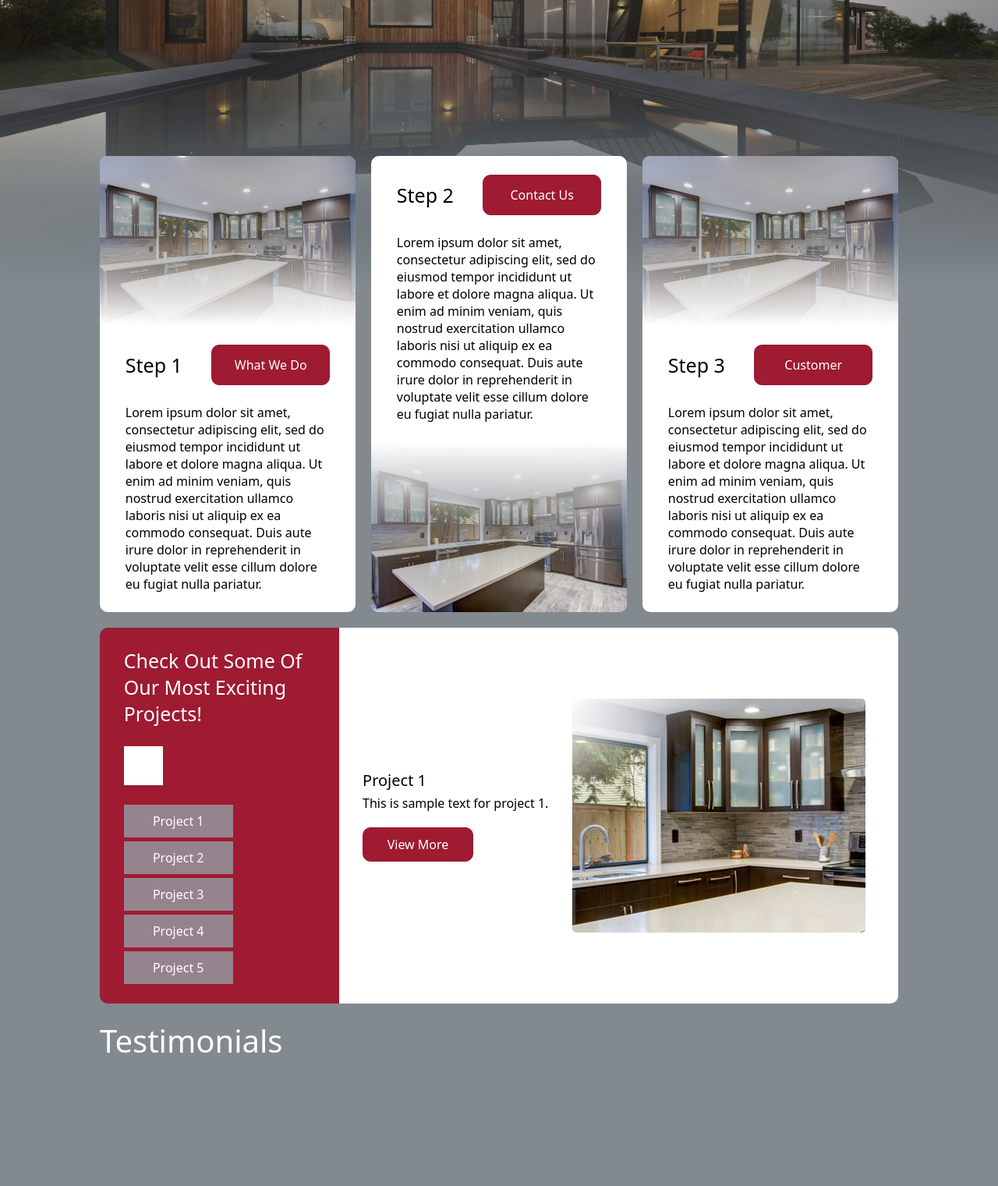
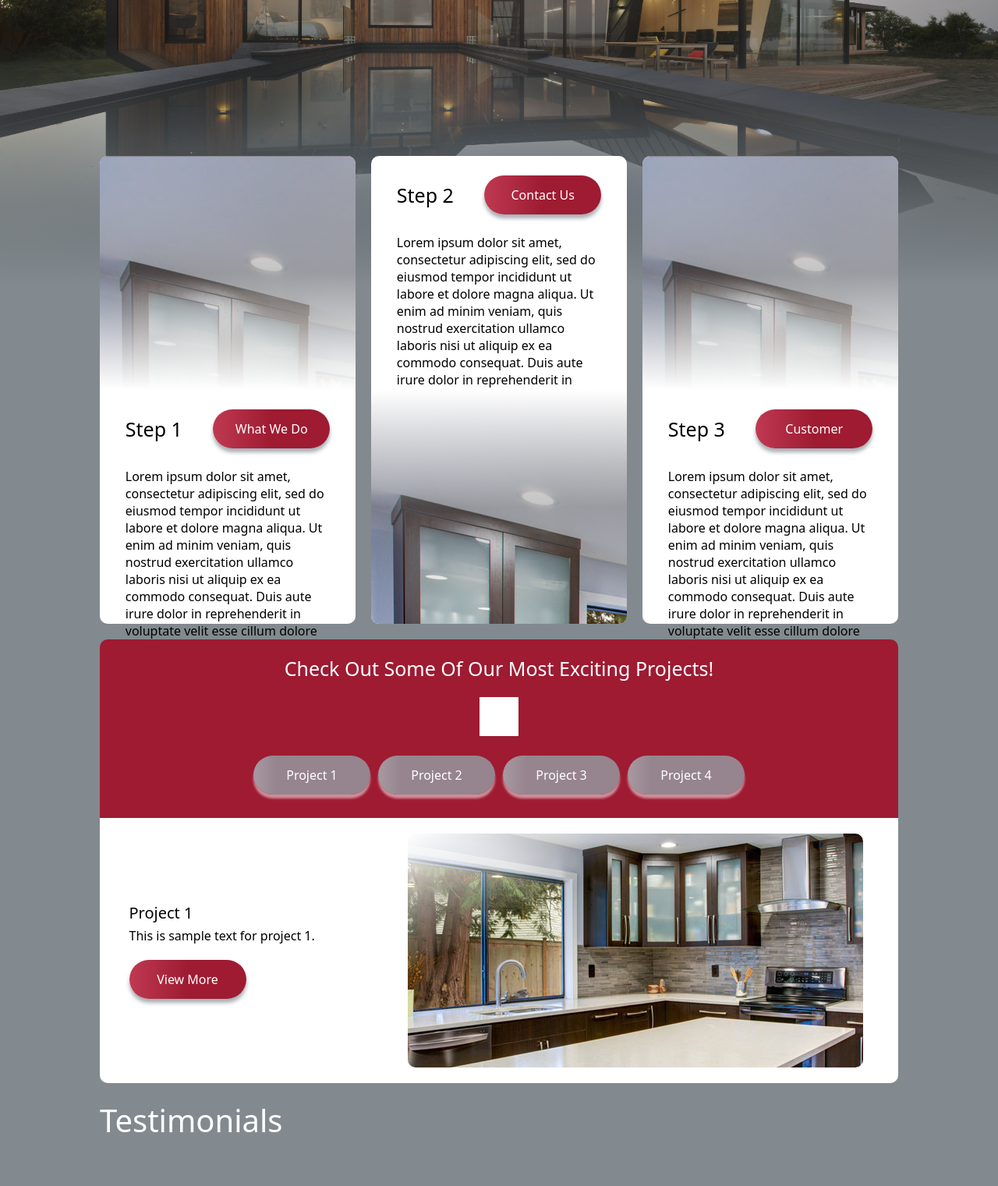
Before and after one commit to OReynolds123/MilliganRemodeling, a PHP site: page / in a window 1280 px wide. Shown: the part 434-1955 px from the top of the page at 78% size. Before the commit the page ends 1784 px from the top, so only its background shows below. Run offline with PHP 8.4, Linux system fonts and the light colour scheme.

Commit message:
Updated scaling

```diff
--- a/index.html
+++ b/index.html
@@ -63,60 +63,81 @@
         <div class="processLandingDiv">
             <div class="processLandingContainer">
                 <div class="processLandingContainerPicDiv">
-                    <img src="images/bkg1.jpg" class="processLandingContainerPic">
-                    <div class="processLandingContainerPicGradient"></div>
+                    <div class="processLandingContainerPic"></div>
                 </div>
+                <div class="processLandingContainerInfoDiv">
                     <div class="processLandingContainerTitleDiv">
                         <div class="processLandingContainerTitle">Step 1</div>
                         <div class="processLandingContainerButtonDiv">
-                        <a href="pages/info.html" class="processLandingContainerButton">What We Do</a>
+                            <div class="btnDiv">
+                                <div class="btnDivWrap">
+                                    <div class="btnBkg"></div>
+                                    <a class="btn" onmouseover="moveBtnBkgRight(this);" onmouseleave="moveBtnBkgLeft(this);" href="pages/info.html">What We Do</a>
+                                </div>
+                            </div>
                         </div>
                     </div>
                     <div class="processLandingContainerTextDiv">
-                    <div class="processLandingContainerText">Lorem ipsum dolor sit amet, consectetur adipiscing elit, sed do eiusmod tempor incididunt ut labore et dolore magna
+                        <div class="processLandingContainerText">Lorem ipsum dolor sit amet, consectetur adipiscing elit, sed do eiusmod
+                            tempor incididunt ut labore et dolore magna
                             aliqua. Ut enim ad minim veniam, quis nostrud exercitation ullamco laboris nisi ut aliquip ex ea
                             commodo consequat. Duis aute irure dolor in reprehenderit in voluptate velit esse cillum dolore eu fugiat nulla
                             pariatur.</div>
                     </div>
                 </div>
+            </div>
             <div class="processLandingContainer">
+                <div class="processLandingContainerInfoDiv">
                     <div class="processLandingContainerTitleDiv">
                         <div class="processLandingContainerTitle">Step 2</div>
                         <div class="processLandingContainerButtonDiv">
-                        <a href="pages/contact.html" class="processLandingContainerButton">Contact Us</a>
+                            <div class="btnDiv">
+                                <div class="btnDivWrap">
+                                    <div class="btnBkg"></div>
+                                    <a class="btn" onmouseover="moveBtnBkgRight(this);" onmouseleave="moveBtnBkgLeft(this);" href="pages/contact.html">Contact Us</a>
+                                </div>
+                            </div>
                         </div>
                     </div>
                     <div class="processLandingContainerTextDiv">
                         <div class="processLandingContainerText">Lorem ipsum dolor sit amet, consectetur adipiscing elit, sed do
-                        eiusmod tempor incididunt ut labore et dolore magna
+                            eiusmod
+                            tempor incididunt ut labore et dolore magna
                             aliqua. Ut enim ad minim veniam, quis nostrud exercitation ullamco laboris nisi ut aliquip ex ea
-                        commodo consequat. Duis aute irure dolor in reprehenderit in voluptate velit esse cillum dolore eu fugiat
-                        nulla
+                            commodo consequat. Duis aute irure dolor in reprehenderit in voluptate velit esse cillum dolore eu
+                            fugiat nulla
                             pariatur.</div>
                     </div>
+                </div>
                 <div class="processLandingContainerPicDiv">
-                    <img src="images/bkg1.jpg" class="processLandingContainerPic" style="border-radius: 0 0 10px 10px;">
-                    <div class="processLandingContainerPicGradient" style="border-radius: 0 0 10px 10px; background: linear-gradient(var(--white1) 0%,#88888880 50%, #00000000 100%);"></div>
+                    <div class="processLandingContainerPic"></div>
                 </div>
             </div>
             <div class="processLandingContainer">
                 <div class="processLandingContainerPicDiv">
-                    <img src="images/bkg1.jpg" class="processLandingContainerPic">
-                    <div class="processLandingContainerPicGradient"></div>
+                    <div class="processLandingContainerPic"></div>
                 </div>
+                <div class="processLandingContainerInfoDiv">
                     <div class="processLandingContainerTitleDiv">
                         <div class="processLandingContainerTitle">Step 3</div>
                         <div class="processLandingContainerButtonDiv">
-                        <a href="pages/customer.html" class="processLandingContainerButton">Customer</a>
+                            <div class="btnDiv">
+                                <div class="btnDivWrap">
+                                    <div class="btnBkg"></div>
+                                    <a class="btn" onmouseover="moveBtnBkgRight(this);" onmouseleave="moveBtnBkgLeft(this);" href="pages/customer.html">Customer</a>
+                                </div>
+                            </div>
                         </div>
                     </div>
                     <div class="processLandingContainerTextDiv">
                         <div class="processLandingContainerText">Lorem ipsum dolor sit amet, consectetur adipiscing elit, sed do
-                        eiusmod tempor incididunt ut labore et dolore magna
+                            eiusmod
+                            tempor incididunt ut labore et dolore magna
                             aliqua. Ut enim ad minim veniam, quis nostrud exercitation ullamco laboris nisi ut aliquip ex ea
-                        commodo consequat. Duis aute irure dolor in reprehenderit in voluptate velit esse cillum dolore eu fugiat
-                        nulla
+                            commodo consequat. Duis aute irure dolor in reprehenderit in voluptate velit esse cillum dolore eu
+                            fugiat nulla
                             pariatur.</div>
+                    </div>
                 </div>
             </div>
         </div>
@@ -133,19 +154,48 @@
                     <div class="projectsLandingContainerLeftLogo"></div>
                 </div>
                 <div class="projectsLandingContainerLeftOptionsDiv">
-                    <a class="projectsLandingContainerLeftOptions">Project 1</a>
-                    <a class="projectsLandingContainerLeftOptions">Project 2</a>
-                    <a class="projectsLandingContainerLeftOptions">Project 3</a>
-                    <a class="projectsLandingContainerLeftOptions">Project 4</a>
-                    <a class="projectsLandingContainerLeftOptions">Project 5</a>
+                    <div class="btnDiv">
+                        <div class="btnDivWrap">
+                            <div class="btnBkg"></div>
+                            <a class="btn" onmouseover="moveBtnBkgRight(this);" onmouseleave="moveBtnBkgLeft(this);"
+                                href="#projectsLandingContainer">Project 1</a>
+                        </div>
+                    </div>
+                    <div class="btnDiv">
+                        <div class="btnDivWrap">
+                            <div class="btnBkg"></div>
+                            <a class="btn" onmouseover="moveBtnBkgRight(this);" onmouseleave="moveBtnBkgLeft(this);"
+                                href="#projectsLandingContainer">Project 2</a>
+                        </div>
+                    </div>
+                    <div class="btnDiv">
+                        <div class="btnDivWrap">
+                            <div class="btnBkg"></div>
+                            <a class="btn" onmouseover="moveBtnBkgRight(this);" onmouseleave="moveBtnBkgLeft(this);"
+                                href="#projectsLandingContainer">Project 3</a>
+                        </div>
+                    </div>
+                    <div class="btnDiv">
+                        <div class="btnDivWrap">
+                            <div class="btnBkg"></div>
+                            <a class="btn" onmouseover="moveBtnBkgRight(this);" onmouseleave="moveBtnBkgLeft(this);"
+                                href="#projectsLandingContainer">Project 4</a>
+                        </div>
+                    </div>
                 </div>
             </div>
             <div class="projectsLandingContainerRight">
+                <a class="anchor" id="projectsLandingContainer" style="top: -85px"></a>
                 <div class="projectsLandingContainerRightTextDiv">
                     <div class="projectsLandingContainerRightTitle">Project 1</div>
                     <div class="projectsLandingContainerRightText">This is sample text for project 1.</div>
                     <div class="projectsLandingContainerRightButtonDiv">
-                        <a href="pages/work.html" class="projectsLandingContainerRightButton">View More</a>
+                        <div class="btnDiv">
+                            <div class="btnDivWrap">
+                                <div class="btnBkg"></div>
+                                <a class="btn" onmouseover="moveBtnBkgRight(this);" onmouseleave="moveBtnBkgLeft(this);" href="pages/work.html">View More</a>
+                            </div>
+                        </div>
                     </div>
                 </div>
                 <div class="projectsLandingContainerRightImgDiv">
--- a/stylesheets/stylesheet.css
+++ b/stylesheets/stylesheet.css
@@ -32,6 +32,7 @@ a.anchor {
     --bkg: #828A8F;
     --wdth: 80%;
     --spacing: 20px;
+    --bdrRad: 10px;
 }
 
 /* Navbar */
@@ -256,13 +259,13 @@ a.anchor {
 .processLandingContainer {
     flex: calc(33% - var(--spacing));
     margin: 0;
-    border-radius: 10px;
+    border-radius: var(--bdrRad);
     background-color: white;
-    height: max-content;
-    -webkit-border-radius: 10px;
-    -moz-border-radius: 10px;
-    -ms-border-radius: 10px;
-    -o-border-radius: 10px;
+    height: 600px;
+    -webkit-border-radius: var(--bdrRad);
+    -moz-border-radius: var(--bdrRad);
+    -ms-border-radius: var(--bdrRad);
+    -o-border-radius: var(--bdrRad);
     transition: all 0.5s linear;
     -webkit-transition: all 0.5s linear;
     -moz-transition: all 0.5s linear;
@@ -274,34 +277,40 @@ a.anchor {
 }
 .processLandingContainerPicDiv {
     width: 100%;
-    height: max-content;
+    height: 50%;
     display: flex;
     margin: 0;
     padding: 0;
-    position: relative;
 }
 .processLandingContainerPic {
     width: 100%;
-    height: auto;
-    position: relative;
-    border-radius: 10px 10px 0 0;
-    -webkit-border-radius: 10px 10px 0 0;
-    -moz-border-radius: 10px 10px 0 0;
-    -ms-border-radius: 10px 10px 0 0;
-    -o-border-radius: 10px 10px 0 0;
+    height: 100%;
+    background-position: center;
+    background-repeat: no-repeat;
+    background-size: cover;
+    border-radius: var(--bdrRad) var(--bdrRad) 0 0;
+    -webkit-border-radius: var(--bdrRad) var(--bdrRad) 0 0;
+    -moz-border-radius: var(--bdrRad) var(--bdrRad) 0 0;
+    -ms-border-radius: var(--bdrRad) var(--bdrRad) 0 0;
+    -o-border-radius: var(--bdrRad) var(--bdrRad) 0 0;
 }
-.processLandingContainerPicGradient {
-    position: absolute;
-    top: 0;
-    left: 0;
-    width: 100%;
-    height: 100%;
-    border-radius: 10px 10px 0 0;
-    -webkit-border-radius: 10px 10px 0 0;
-    -moz-border-radius: 10px 10px 0 0;
-    -ms-border-radius: 10px 10px 0 0;
-    -o-border-radius: 10px 10px 0 0;
-    background: linear-gradient(#00000000 0%,#88888880 50%, var(--white1) 100%);
+.processLandingContainer:nth-child(1) .processLandingContainerPicDiv .processLandingContainerPic {
+    background: linear-gradient(#00000000 0%,#88888880 50%, var(--white1) 100%), url("../images/bkg1.jpg");
+}
+.processLandingContainer:nth-child(2) .processLandingContainerPicDiv .processLandingContainerPic {
+    border-radius: 0 0 var(--bdrRad) var(--bdrRad);
+    background: linear-gradient(var(--white1) 0%,#88888880 50%, #00000000 100%), url("../images/bkg1.jpg");
+    -webkit-border-radius: 0 0 var(--bdrRad) var(--bdrRad);
+    -moz-border-radius: 0 0 var(--bdrRad) var(--bdrRad);
+    -ms-border-radius: 0 0 var(--bdrRad) var(--bdrRad);
+    -o-border-radius: 0 0 var(--bdrRad) var(--bdrRad);
+}
+.processLandingContainer:nth-child(3) .processLandingContainerPicDiv .processLandingContainerPic {
+    background: linear-gradient(#00000000 0%,#88888880 50%, var(--white1) 100%), url("../images/bkg1.jpg");
+}
+.processLandingContainerInfoDiv {
+    height: 50%;
+    display: block;
 }
 .processLandingContainerTitleDiv {
     width: 80%;
@@ -324,33 +333,15 @@ a.anchor {
     justify-content: center;
     justify-items: center;
 }
-.processLandingContainerButton {
-    text-align: center;
+.processLandingContainerButtonDiv .btnDiv {
     margin: auto;
-    background-color: var(--p2);
-    width: 150px;
-    height: 50px;
-    line-height: 50px;
-    border-radius: 10px;
-    -webkit-border-radius: 10px;
-    -moz-border-radius: 10px;
-    -ms-border-radius: 10px;
-    -o-border-radius: 10px;
-    font-weight: 400;
-    color: var(--white1);
-    transition: all 0.2s ease-in-out;
-    border: 1px solid var(--p2);
-}
-.processLandingContainerButton:hover {
-    cursor: pointer;
-    background-color: var(--p1);
-    border: 1px solid var(--p2);
+    margin-right: 0;
 }
 .processLandingContainerTextDiv {
     width: 80%;
     margin: auto;
     display: flex;
-    margin-bottom: 25px;
+    margin-bottom: var(--spacing);
 }
 
 /* Projects Landing */
@@ -361,13 +352,13 @@ a.anchor {
     justify-content: center;
 }
 .projectsLandingContainerLeft {
-    flex: 30%;
-    border-radius: 10px 0 0 10px;
+    flex: 100%;
+    border-radius: var(--bdrRad) var(--bdrRad) 0 0;
     background-color: var(--p2);
-    -webkit-border-radius: 10px 0 0 10px;
-    -moz-border-radius: 10px 0 0 10px;
-    -ms-border-radius: 10px 0 0 10px;
-    -o-border-radius: 10px 0 0 10px;
+    -webkit-border-radius: var(--bdrRad) var(--bdrRad) 0 0;
+    -moz-border-radius: var(--bdrRad) var(--bdrRad) 0 0;
+    -ms-border-radius: var(--bdrRad) var(--bdrRad) 0 0;
+    -o-border-radius: var(--bdrRad) var(--bdrRad) 0 0;
     transition: all 0.5s linear;
     -webkit-transition: all 0.5s linear;
     -moz-transition: all 0.5s linear;
@@ -379,16 +370,16 @@ a.anchor {
     width: 80%;
     margin: auto;
     display: flex;
-    margin-bottom: 25px;
+    margin-bottom: var(--spacing);
 }
 .projectsLandingContainerLeftTitleDiv {
-    margin-top: 25px;
+    margin-top: var(--spacing);
 }
 .projectsLandingContainerLeftTitle {
     font-size: 25px;
     height: 100%;
     flex: 50%;
-    text-align: left;
+    text-align: center;
     margin: auto;
     font-weight: 400;
 }
@@ -396,35 +387,39 @@ a.anchor {
     width: 50px;
     height: 50px;
     background-color: var(--white1);
+    margin: auto;
 }
 .projectsLandingContainerLeftOptionsDiv {
-    display: block;
+    display: flex;
+    flex-wrap: wrap;
+    justify-content: center;
+    justify-items: center;
+    justify-self: center;
 }
-.projectsLandingContainerLeftOptions {
-    display: block;
-    text-align: center;
-    padding: 10px 20px;
-    background-color: var(--p1);
-    margin: 5px 0;
-    width: 100px;
-    border-radius: 0px;
-    -webkit-border-radius: 0px;
-    -moz-border-radius: 0px;
-    -ms-border-radius: 0px;
-    -o-border-radius: 0px;
-    font-weight: 400;
+.projectsLandingContainerLeftOptionsDiv .btnDiv {
+    flex: 100%;
+    margin: 5px;
+    margin-bottom: 10px;
+    min-width: 150px;
+    max-width: 150px;
 }
-.projectsLandingContainerLeftOptions:hover {
-    cursor: pointer;
+.projectsLandingContainerLeftOptionsDiv .btnDiv .btnDivWrap {
+    box-shadow: 0 5px 3px 0 #ffffff80;
+}
+.projectsLandingContainerLeftOptionsDiv .btnDiv .btnDivWrap .btnBkg {
+    background: linear-gradient(to left, var(--p1) 0%, var(--p1) 60%, var(--white1) 100%);
+}
+.projectsLandingContainerLeftOptionsDiv .btnDiv .btnDivWrap .btn:hover {
+    color: var(--black1);
 }
 .projectsLandingContainerRight {
-    flex: 70%;
-    border-radius: 0 10px 10px 0;
+    flex: 100%;
+    border-radius: 0 0 var(--bdrRad) var(--bdrRad);
     background-color: white;
-    -webkit-border-radius: 0 10px 10px 0;
-    -moz-border-radius: 0 10px 10px 0;
-    -ms-border-radius: 0 10px 10px 0;
-    -o-border-radius: 0 10px 10px 0;
+    -webkit-border-radius: 0 0 var(--bdrRad) var(--bdrRad);
+    -moz-border-radius: 0 0 var(--bdrRad) var(--bdrRad);
+    -ms-border-radius: 0 0 var(--bdrRad) var(--bdrRad);
+    -o-border-radius: 0 0 var(--bdrRad) var(--bdrRad);
     transition: all 0.5s linear;
     -webkit-transition: all 0.5s linear;
     -moz-transition: all 0.5s linear;
@@ -454,27 +449,6 @@ a.anchor {
     margin: auto;
     margin-top: var(--spacing);
 }
-.projectsLandingContainerRightButton {
-    display: block;
-    text-align: center;
-    padding: 10px 20px;
-    background-color: var(--p2);
-    width: 100px;
-    border-radius: 10px;
-    -webkit-border-radius: 10px;
-    -moz-border-radius: 10px;
-    -ms-border-radius: 10px;
-    -o-border-radius: 10px;
-    font-weight: 400;
-    color: var(--white1);
-    transition: all 0.2s ease-in-out;
-    border: 1px solid var(--p2);
-}
-.projectsLandingContainerRightButton:hover {
-    cursor: pointer;
-    background-color: var(--p1);
-    border: 1px solid var(--p2);
-}
 .projectsLandingContainerRightImgDiv {
     flex: 50%;
     margin: auto;
@@ -482,12 +456,13 @@ a.anchor {
 }
 .projectsLandingContainerRightImg {
     height: 300px;
+    margin: var(--spacing);
     width: 90%;
-    border-radius: 5px;
-    -webkit-border-radius: 5px;
-    -moz-border-radius: 5px;
-    -ms-border-radius: 5px;
-    -o-border-radius: 5px;
+    border-radius: var(--bdrRad);
+    -webkit-border-radius: var(--bdrRad);
+    -moz-border-radius: var(--bdrRad);
+    -ms-border-radius: var(--bdrRad);
+    -o-border-radius: var(--bdrRad);
     background: linear-gradient(to left top, #00000000 70%, #ffffffff 100%), url(../images/bkg1.jpg);
     background-position: center;
     background-repeat: no-repeat;
@@ -505,10 +480,83 @@ a.anchor {
     font-weight: 100;
 }
 
+
+/* General Button */
+.btnDiv {
+    display: flex;
+    flex-wrap: wrap;
+    justify-content: center;
+    width: 150px;
+    height: 50px;
+}
+.btnDivWrap {
+    width: 100%;
+    display: block;
+    position: relative;
+    z-index: 1;
+    border-radius: 25px;
+    overflow: hidden;
+    margin: 0 auto;
+    box-shadow: 0 5px 5px 0 var(--p1);
+    -webkit-border-radius: 25;
+    -moz-border-radius: 25;
+    -ms-border-radius: 25;
+    -o-border-radius: 25;
+}
+.btnBkg {
+    position: absolute;
+    z-index: -1;
+    width: 300%;
+    height: 100%;
+    background: linear-gradient(to left, var(--p2) 0%, var(--p2) 50%, #ff768f 100%);
+    top: 0;
+    left: -100%;
+    transition: all .4s;
+}
+.btn {
+    font-size: 16px;
+    color: var(--white1);
+    background-color: transparent;
+    display: flex;
+    justify-content: center;
+    align-items: center;
+    text-align: center;
+    width: 100%;
+    height: 50px;
+}
+.btn:hover {
+    cursor: pointer;
+}
+.btnDivWrap input {
+    outline: none;
+    border: none;
+}
+.btnDivWrap a {
+    outline: none;
+    border: none;
+}
+
 /* @MEDIA */
-@media screen and (max-height: 530px) {
+@media screen and (max-width: 450px) {
+    .processLandingContainerPicDiv {
+        height: 40%;
+    }
+    .processLandingContainerInfoDiv {
+        height: 60%;
+    }
+    .processLandingContainerButtonDiv .btnDiv {
+        max-width: 120px;
+    }
+    .landingText {
+        font-size: 30px;
+    }
+}
+@media screen and (max-height: 600px) {
     .menuOverlay a {
-        font-size: 20px
+        font-size: 30px
+    }
+    .landingText {
+        font-size: 30px;
     }
 }
 @media only screen and (max-width: 1000px) {
```
Also changed, not shown: other parts of stylesheets/stylesheet.css (+11 -43 lines), javascripts/contact.js (+0 -7 lines), javascripts/navbar.js (+7 -0 lines), pages/contact.html (+4 -4 lines), stylesheets/contact.css (+3 -50 lines). Lines whose indentation alone changed are shown as unchanged.
